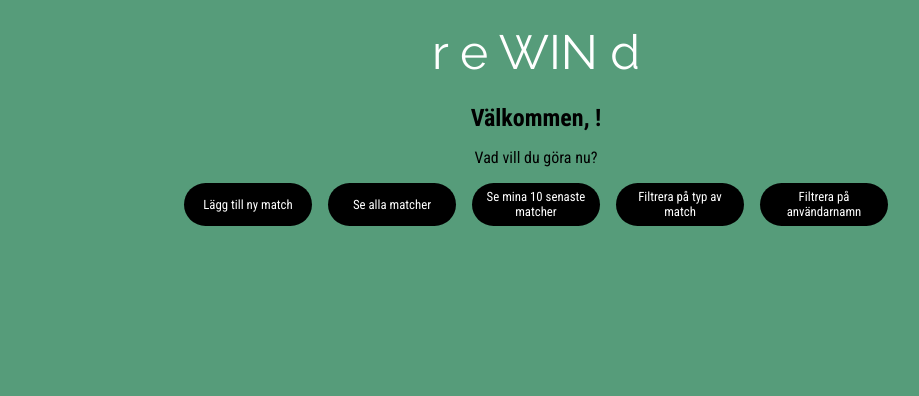
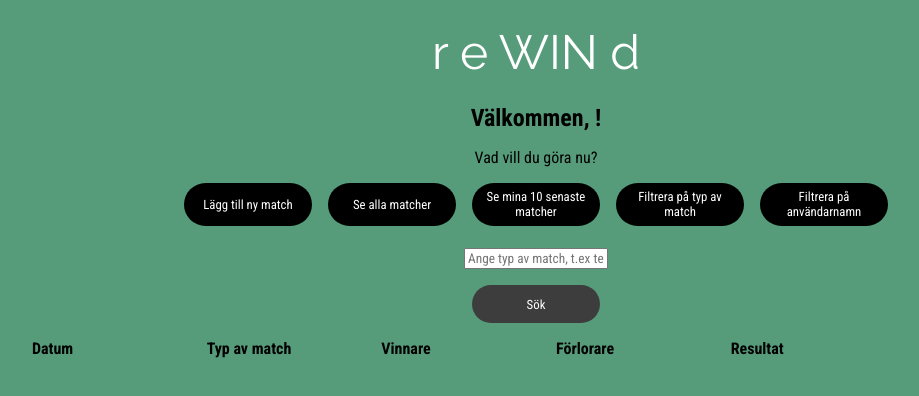
Before and after one commit to JuKoNi/REWIND-exam, a React (Vite) app in the folder frontend/: page /signedin in a window 1280 px wide. Both pictures are taken after a click on the button "Filtrera på typ av match". Shown: the top 396 px of the page, without its empty margins (104-1023 px from the left). Built offline with nearby package versions, Linux system fonts and the light colour scheme.

Commit message:
search for game, check

```diff
--- /dev/null
+++ b/frontend/src/components/SpecificGame.tsx
@@ -0,0 +1,55 @@
+import { useState } from 'react'
+import { GameInterface } from '../models/interfaces'
+
+type Props = {
+    toggleFilterGame: () => void
+    key: number
+    games: GameInterface
+}
+
+const SpecificGame = (props: Props) => {
+    const [ nameToFind, setNameToFind ] = useState<string>('')
+    const [ editGame, setEditGame ] = useState<boolean>(false)
+
+    let winner:string = '';
+    let loser:string = '';
+    let highScore:number = 0;
+    let lowScore:number = 10000;
+
+    findWinner();
+
+    function findWinner():void {
+
+      for (const [name, value] of Object.entries(props.games)) {
+
+        if (name.includes('player') && value.result != '') {
+
+          if (parseInt(value.result) > highScore) {
+            highScore = parseInt(value.result);
+            winner = value.name;
+          } else if (parseInt(value.result) == highScore) {
+            winner = winner ? winner +' ' +'&'+ ' ' + value.name : value.name;
+          }
+          if (parseInt(value.result) < lowScore) {
+            lowScore = parseInt(value.result);
+            loser = value.name;
+          } else if (parseInt(value.result) == lowScore) {
+            loser = loser ? loser +' ' +'&'+ ' ' + value.name : value.name;
+          }
+        }
+      }
+
+    }
+  return (
+    <ul className='games-list'>
+    <p>{props.games.date}</p>
+    <p>{props.games.typeOfGame}</p>
+    <p>{winner}</p>
+    <p>{loser}</p>
+    <p>{highScore} - {lowScore}</p>
+    <p className='edit'>Redigera</p>
+</ul>
+  )
+}
+
+export default SpecificGame
--- a/frontend/src/views/Signedin.tsx
+++ b/frontend/src/views/Signedin.tsx
@@ -4,6 +4,7 @@
 import AllGames from '../components/AllGames'
 import MyGames from '../components/MyGames';
 import FriendGames from '../components/FriendGames';
+import SpecificGame from '../components/SpecificGame';
 import { GameInterface } from '../models/interfaces'
 
 type Props = {
@@ -17,11 +18,13 @@
     const [ showFilterGame, setShowFilterGame ] = useState<boolean>(false);
     const [ showFilterName, setShowFilterName ] = useState<boolean>(false);
 
+    const [ gameState, setGameState ] = useState<GameInterface[]>([]);
     const [ myGameState, setMyGameState ] = useState<GameInterface[]>([]);
-    const [ gameState, setGameState ] = useState<GameInterface[]>([]);
     const [ friendGameState, setFriendGameState ] = useState<GameInterface[]>([]);
+    const [ specificGameState, setSpecificGameState ] = useState<GameInterface[]>([]);
 
-    const [ nameToFind, setNameToFind ] = useState<string>('')
+    const [ nameToFind, setNameToFind ] = useState<string>('');
+    const [ gameToFind, setGameToFind ] = useState<string>('');
 
     let games:GameInterface[];
     let user = localStorage.getItem('user');
@@ -44,6 +47,7 @@
     function toggleFilterName() {
         setShowFilterName(!showFilterName)
     }
+
 
     // API calls
     async function getAllGames() {
@@ -90,7 +94,28 @@
         console.log('i getFRIENDgames')
 
 
-        for (let i = 0; i < 10; i++) {
+        for (let i = 0; i < games.length; i++) {
+            const element = games[i];
+            console.log(element);
+
+        }
+    };
+
+    async function getSpecificGame() {
+        function titleCase(str:string){
+            return str.charAt(0).toUpperCase() + str.slice(1);
+          }
+
+        let url = "http://localhost:8080/games/" + (titleCase(gameToFind));
+        const response = await fetch(url);
+        const data = await response.json();
+        console.log(data)
+        games = data;
+        setSpecificGameState(games);
+        console.log('i getSPECIFICgame')
+
+
+        for (let i = 0; i < games.length; i++) {
             const element = games[i];
             console.log(element);
 
@@ -145,6 +170,15 @@
             toggleFilterName={toggleFilterName}
             key={index}
             games={game}/>
+        )
+    });
+
+    const specificGame = specificGameState.map((game, index) => {
+        return (
+            <SpecificGame
+            toggleFilterGame={toggleFilterGame}
+            key={index}
+            games={game} />
         )
     })
 
@@ -203,6 +237,19 @@
                 {friendGames}
             </section> : ''}
 
+            {showFilterGame ? <section className='games-section search'>
+                <input onChange={(e) => setGameToFind(e.target.value)} type="text" name="" id="" placeholder='Ange typ av match, t.ex tennis'/>
+                <button className='btn' onClick={getSpecificGame}>Sök</button>
+                <header className='game-header'>
+                    <h4>Datum</h4>
+                    <h4>Typ av match</h4>
+                    <h4>Vinnare</h4>
+                    <h4>Förlorare</h4>
+                    <h4>Resultat</h4>
+                </header>
+                {specificGame}
+            </section> : ''}
+
             {newGame}
 
         </main>
```
Also changed, not shown: 1 other file (tests, documents, lock files or other folders).
